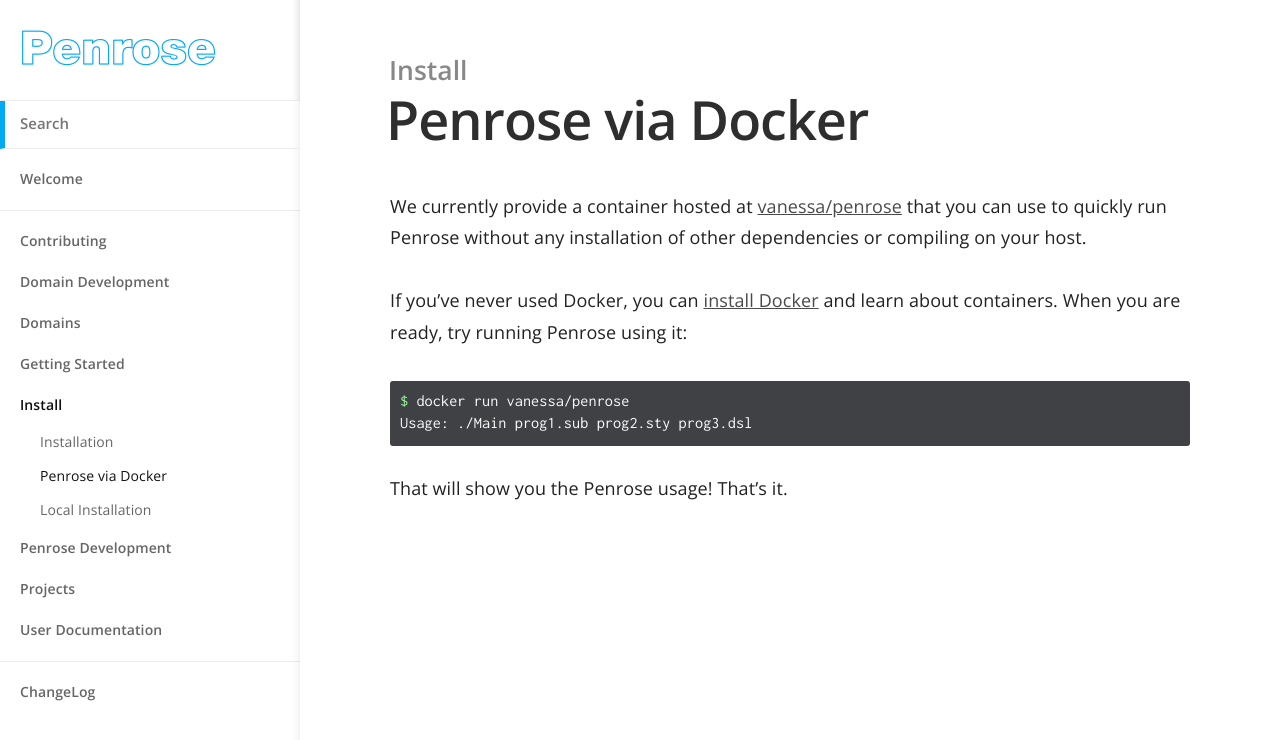
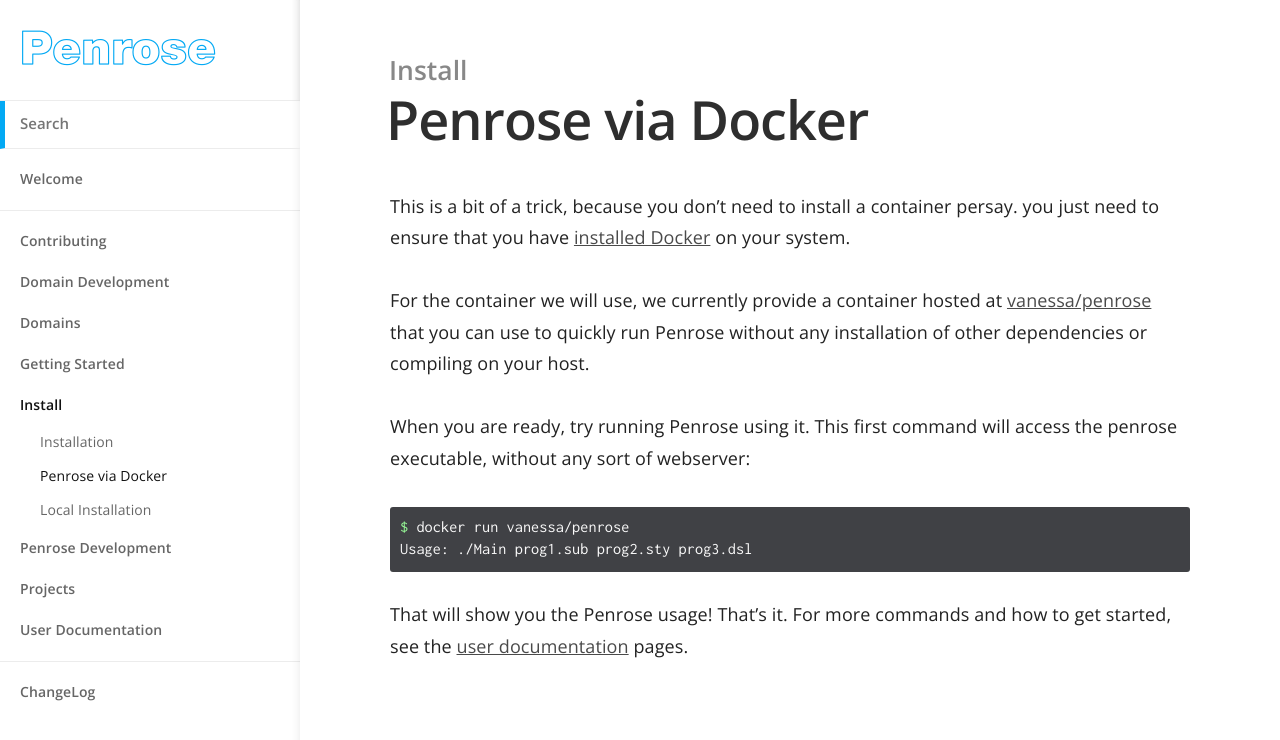
Before and after one commit to penrose/penrose-old.github.io, a Jekyll site: the page built from _docs/install/docker.md, in a window 1280 px wide. Shown: the top 740 px of the page. Built offline with Jekyll 4.4.1, drawn with Linux system fonts in a browser that asks for light colours.

Commit message:
adding start to docker local development

````diff
--- a/_docs/install/docker.md
+++ b/_docs/install/docker.md
@@ -4,16 +4,23 @@ category: Install
 order: 2
 ---
 
-We currently provide a container hosted at [vanessa/penrose](http://hub.docker.com/r/vanessa/penrose)
-that you can use to quickly run Penrose without any installation of other dependencies
+This is a bit of a trick, because you don't need to install a container persay. you
+just need to ensure that you have [installed Docker](https://www.docker.com/get-started)
+on your system.
+
+For the container we will use, we currently provide a container hosted
+at [vanessa/penrose](http://hub.docker.com/r/vanessa/penrose) that you can use to
+quickly run Penrose without any installation of other dependencies
 or compiling on your host.
 
-If you've never used Docker, you can [install Docker](https://www.docker.com/get-started) and learn
-about containers. When you are ready, try running Penrose using it:
+When you are ready, try running Penrose using it. This first command will
+access the penrose executable, without any sort of webserver:
 
 ```bash
 $ docker run {{ site.docker }}
 Usage: ./Main prog1.sub prog2.sty prog3.dsl
 ```
 
-That will show you the Penrose usage! That's it.
+That will show you the Penrose usage! That's it. For more commands and
+how to get started, see the [user documentation]({{ site.baseurl }}/user-docs/)
+pages.
````
Also changed, not shown: _docs/penrose-development/docker-local.md (added, +43 -0 lines), _docs/penrose-development/docker.md (+22 -0 lines), _docs/penrose-development/index.md (+3 -2 lines), _docs/user-docs/hello-world.md (added, +73 -0 lines), _docs/user-docs/index.md (+2 -0 lines).
